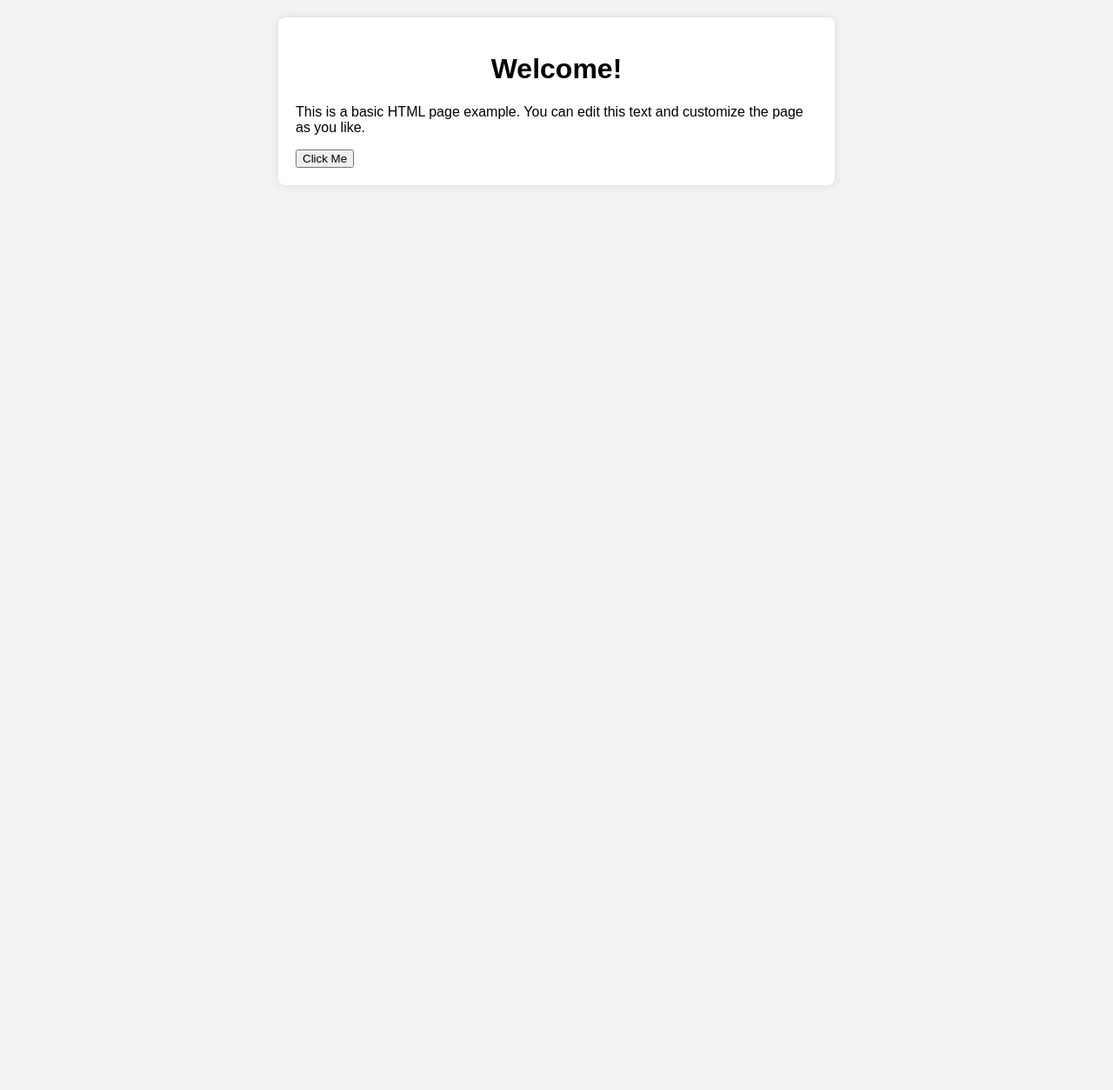
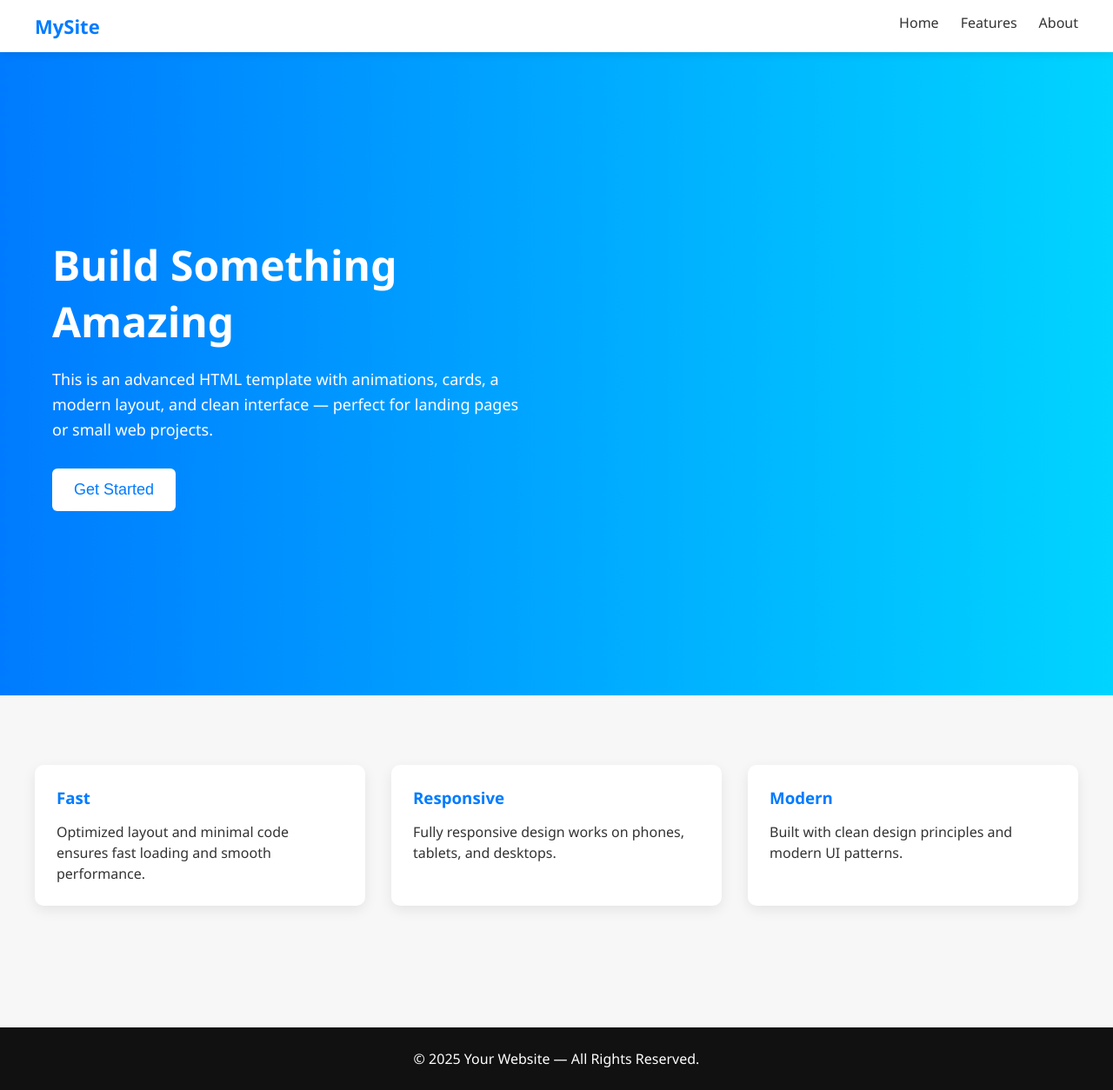
Before and after one commit to liyaahanan/HtmlTasks, a plain HTML site: page index.html in a window 1280 px wide. Shown: the whole page at 87% size. Before the commit the page ends 800 px from the top, so only its background shows below. Drawn offline with Linux system fonts and the light colour scheme.

Commit message:
Update index.html

```diff
--- a/index.html
+++ b/index.html
@@ -3,37 +3,204 @@
 <head>
     <meta charset="UTF-8">
     <meta name="viewport" content="width=device-width, initial-scale=1.0">
-    <title>Basic HTML Page</title>
+    <title>Advanced HTML Page</title>
+
     <style>
+        * {
+            margin: 0;
+            padding: 0;
+            box-sizing: border-box;
+        }
+
         body {
-            font-family: Arial, sans-serif;
-            background-color: #f2f2f2;
-            margin: 0;
-            padding: 20px;
+            font-family: "Segoe UI", sans-serif;
+            background: #f7f7f7;
+            color: #333;
         }
-        .container {
+
+        /* NAVBAR */
+        nav {
+            width: 100%;
             background: white;
-            padding: 20px;
-            border-radius: 8px;
-            max-width: 600px;
-            margin: auto;
-            box-shadow: 0px 0px 10px rgba(0,0,0,0.1);
+            display: flex;
+            justify-content: space-between;
+            padding: 15px 40px;
+            position: fixed;
+            top: 0;
+            left: 0;
+            box-shadow: 0 2px 10px rgba(0,0,0,0.1);
+            z-index: 1000;
         }
-        h1 {
+
+        nav .logo {
+            font-weight: bold;
+            font-size: 22px;
+            color: #007bff;
+        }
+
+        nav ul {
+            list-style: none;
+            display: flex;
+            gap: 25px;
+        }
+
+        nav ul li a {
+            text-decoration: none;
+            color: #333;
+            font-size: 16px;
+            transition: 0.3s ease;
+        }
+
+        nav ul li a:hover {
+            color: #007bff;
+        }
+
+        /* HERO SECTION */
+        .hero {
+            height: 100vh;
+            background: linear-gradient(to right, #007bff, #00d4ff);
+            color: white;
+            display: flex;
+            align-items: center;
+            padding: 60px;
+            padding-top: 120px;
+        }
+
+        .hero-text {
+            max-width: 550px;
+            animation: fadeInUp 1s ease forwards;
+        }
+
+        .hero h1 {
+            font-size: 48px;
+            margin-bottom: 20px;
+        }
+
+        .hero p {
+            font-size: 18px;
+            margin-bottom: 30px;
+            line-height: 1.6;
+        }
+
+        .hero button {
+            padding: 14px 25px;
+            border: none;
+            background: white;
+            color: #007bff;
+            font-size: 18px;
+            border-radius: 6px;
+            cursor: pointer;
+            transition: 0.3s ease;
+        }
+
+        .hero button:hover {
+            background: #e8e8e8;
+        }
+
+        /* CARDS SECTION */
+        .cards {
+            padding: 80px 40px;
+            display: grid;
+            grid-template-columns: repeat(auto-fit, minmax(280px, 1fr));
+            gap: 30px;
+        }
+
+        .card {
+            background: white;
+            padding: 25px;
+            border-radius: 10px;
+            box-shadow: 0 5px 15px rgba(0,0,0,0.08);
+            transition: 0.3s ease;
+        }
+
+        .card:hover {
+            transform: translateY(-8px);
+        }
+
+        .card h3 {
+            margin-bottom: 15px;
+            color: #007bff;
+        }
+
+        .card p {
+            line-height: 1.5;
+        }
+
+        /* FOOTER */
+        footer {
+            background: #111;
+            color: white;
             text-align: center;
+            padding: 25px;
+            margin-top: 60px;
+        }
+
+        /* ANIMATIONS */
+        @keyframes fadeInUp {
+            from {
+                opacity: 0;
+                transform: translateY(40px);
+            }
+            to {
+                opacity: 1;
+                transform: translateY(0);
+            }
         }
     </style>
+
 </head>
 <body>
 
-    <div class="container">
-        <h1>Welcome!</h1>
-        <p>This is a basic HTML page example. You can edit this text and customize the page as you like.</p>
+    <!-- NAVBAR -->
+    <nav>
+        <div class="logo">MySite</div>
+        <ul>
+            <li><a href="#">Home</a></li>
+            <li><a href="#">Features</a></li>
+            <li><a href="#">About</a></li>
+        </ul>
+    </nav>
 
-        <button onclick="alert('Hello from JavaScript!')">
-            Click Me
-        </button>
-    </div>
+    <!-- HERO SECTION -->
+    <section class="hero">
+        <div class="hero-text">
+            <h1>Build Something Amazing</h1>
+            <p>
+                This is an advanced HTML template with animations, cards, a modern layout,
+                and clean interface — perfect for landing pages or small web projects.
+            </p>
+            <button onclick="showMessage()">Get Started</button>
+        </div>
+    </section>
+
+    <!-- CARDS SECTION -->
+    <section class="cards">
+        <div class="card">
+            <h3>Fast</h3>
+            <p>Optimized layout and minimal code ensures fast loading and smooth performance.</p>
+        </div>
+
+        <div class="card">
+            <h3>Responsive</h3>
+            <p>Fully responsive design works on phones, tablets, and desktops.</p>
+        </div>
+
+        <div class="card">
+            <h3>Modern</h3>
+            <p>Built with clean design principles and modern UI patterns.</p>
+        </div>
+    </section>
+
+    <!-- FOOTER -->
+    <footer>
+        © 2025 Your Website — All Rights Reserved.
+    </footer>
+
+    <script>
+        function showMessage() {
+            alert("Welcome! Let's build something great.");
+        }
+    </script>
 
 </body>
 </html>
```
